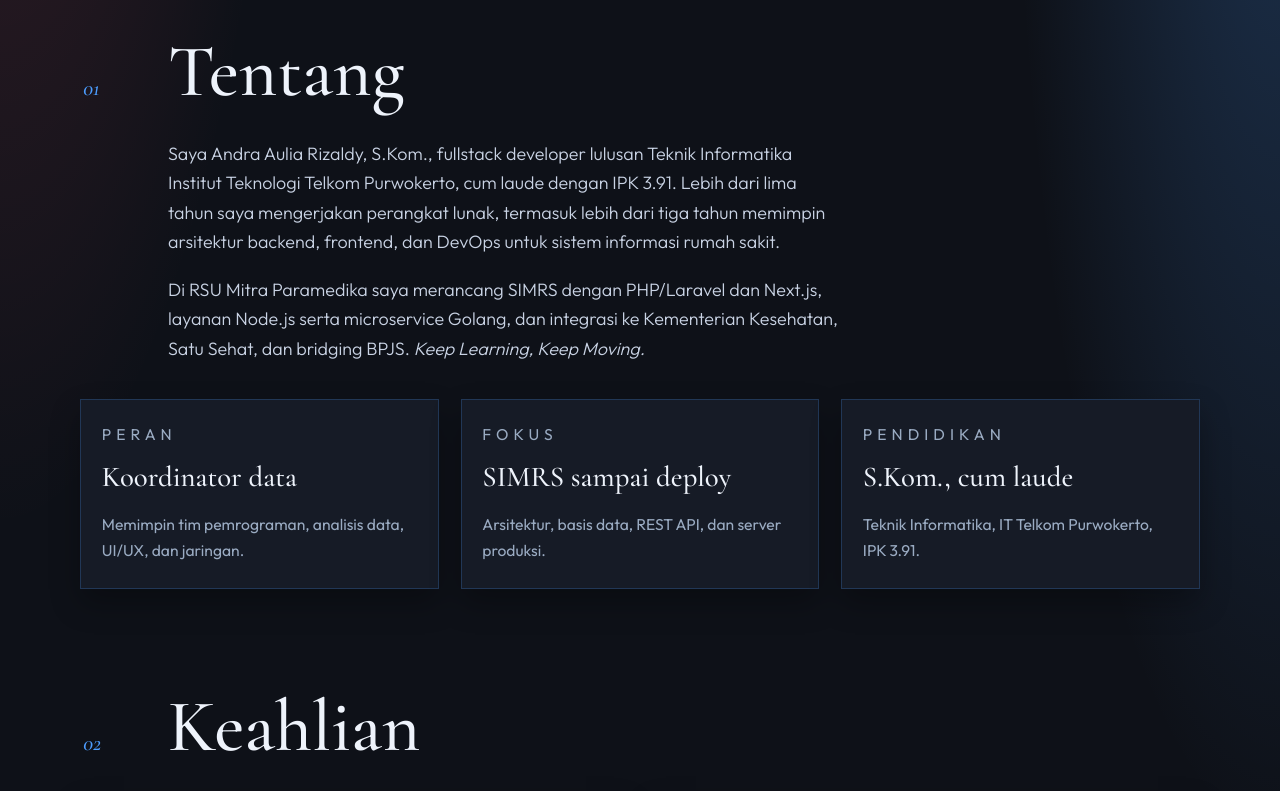
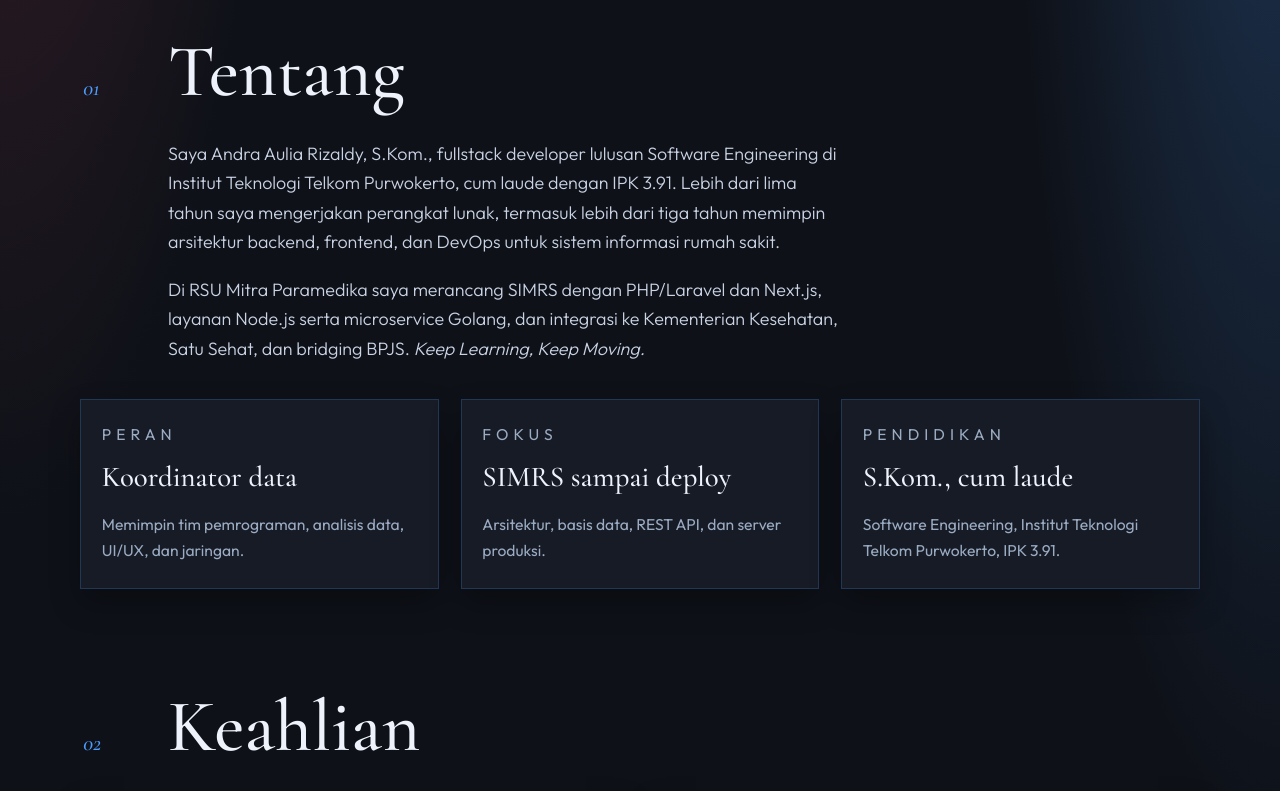
Before and after one commit to Andrarizal/AndraRizal, a plain HTML site: page docs/index.html in a window 1280 px wide. Shown: the part 840-1631 px from the top of the page. Drawn offline with nearby package versions, Linux system fonts and the light colour scheme.

Commit message:
Name the degree Software Engineering at IT Telkom Purwokerto.

```diff
--- a/docs/index.html
+++ b/docs/index.html
@@ -106,8 +106,8 @@
         </div>
         <div class="prose">
           <p>
-            Saya Andra Aulia Rizaldy, S.Kom., fullstack developer lulusan Teknik
-            Informatika Institut Teknologi Telkom Purwokerto, cum laude dengan IPK 3.91.
+            Saya Andra Aulia Rizaldy, S.Kom., fullstack developer lulusan
+            Software Engineering di Institut Teknologi Telkom Purwokerto, cum laude dengan IPK 3.91.
             Lebih dari lima tahun saya mengerjakan perangkat lunak, termasuk lebih dari
             tiga tahun memimpin arsitektur backend, frontend, dan DevOps untuk sistem
             informasi rumah sakit.
@@ -132,7 +132,7 @@
           <article>
             <p class="kicker">Pendidikan</p>
             <h3>S.Kom., cum laude</h3>
-            <p>Teknik Informatika, IT Telkom Purwokerto, IPK 3.91.</p>
+            <p>Software Engineering, Institut Teknologi Telkom Purwokerto, IPK 3.91.</p>
           </article>
         </div>
       </section>
@@ -359,7 +359,7 @@
         <div class="facts">
           <article>
             <p class="kicker">Sarjana</p>
-            <h3>Teknik Informatika</h3>
+            <h3>Software Engineering</h3>
             <p>Institut Teknologi Telkom Purwokerto, Agustus 2019 – Juni 2023. IPK 3.91, cum laude.</p>
           </article>
           <article>
```
Also changed, not shown: 1 other file.
